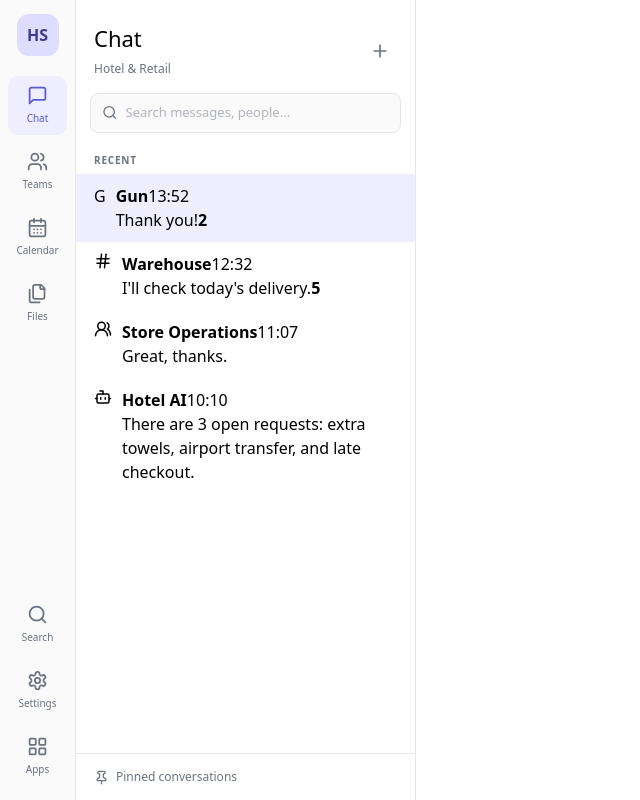
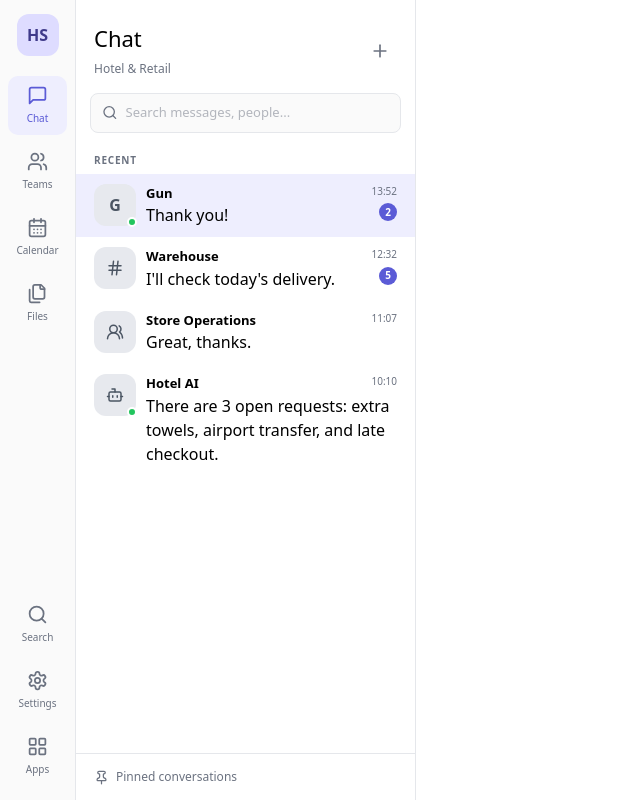
Before and after one commit to GunPkate/go_chat_dbdynamo, a Next.js app in the folder appsync-chat-go/frontend_next/: page / in a window 1280 px wide. Shown: the whole page, without its empty margins (0-640 px from the left). Built offline with nearby package versions, Linux system fonts and the light colour scheme.

Commit message:
fix converstionlist css

```diff
--- a/appsync-chat-go/frontend_next/components/css/ConversationList.css
+++ b/appsync-chat-go/frontend_next/components/css/ConversationList.css
@@ -1,9 +1,92 @@
-.conversation-list { height: 100%; display: flex; flex-direction: column; }
-.list-header { display: flex; align-items: center; justify-content: space-between; padding: 22px 18px 14px; }
-.list-header h1 { margin: 0; font-size: 22px; }
-.list-footer { margin-top: auto; padding: 14px 18px; border-top: 1px solid var(--border); color: var(--muted); font-size: 12px; display: flex; align-items: center; gap: 7px; }
-.list-section { overflow-y: auto; }
-.section-title { padding: 6px 18px; color: var(--muted); text-transform: uppercase; letter-spacing: .08em; font-size: 10px; font-weight: 700; }
+.avatar-wrap {
+  position: relative;
+  flex: 0 0 auto;
+}
+
+.conversation-avatar,
+.chat-avatar,
+.message-avatar {
+  display: grid;
+  place-items: center;
+  background: #e7e9ee;
+  color: #4b5563;
+  font-weight: 700;
+}
+
+.conversation-avatar {
+  width: 42px;
+  height: 42px;
+  border-radius: 12px;
+}
+
+.online-dot {
+  position: absolute;
+  right: -1px;
+  bottom: -1px;
+  width: 10px;
+  height: 10px;
+  border-radius: 50%;
+  background: #22c55e;
+  border: 2px solid white;
+}
+
+.conversation-main {
+  min-width: 0;
+  flex: 1;
+}
+
+.conversation-top,
+.conversation-bottom {
+  display: flex;
+  justify-content: space-between;
+  gap: 8px;
+}
+
+.conversation-top strong {
+  font-size: 13px;
+}
+
+.conversation-list {
+  height: 100%;
+  display: flex;
+  flex-direction: column;
+}
+
+.list-header {
+  display: flex;
+  align-items: center;
+  justify-content: space-between;
+  padding: 22px 18px 14px;
+}
+
+.list-header h1 {
+  margin: 0;
+  font-size: 22px;
+}
+
+.list-footer {
+  margin-top: auto;
+  padding: 14px 18px;
+  border-top: 1px solid var(--border);
+  color: var(--muted);
+  font-size: 12px;
+  display: flex;
+  align-items: center;
+  gap: 7px;
+}
+
+.list-section {
+  overflow-y: auto;
+}
+
+.section-title {
+  padding: 6px 18px;
+  color: var(--muted);
+  text-transform: uppercase;
+  letter-spacing: .08em;
+  font-size: 10px;
+  font-weight: 700;
+}
 
 .conversation-item {
   display: flex;
@@ -45,5 +128,38 @@
   background: var(--accent-soft);
 }
 
-.search-box { margin: 0 14px 14px; display: flex; gap: 8px; align-items: center; padding: 9px 11px; border: 1px solid var(--border); background: #fafafa; border-radius: 8px; color: var(--muted); }
-.search-box input { width: 100%; border: 0; outline: 0; background: transparent; font-size: 13px; }
+.search-box {
+  margin: 0 14px 14px;
+  display: flex;
+  gap: 8px;
+  align-items: center;
+  padding: 9px 11px;
+  border: 1px solid var(--border);
+  background: #fafafa;
+  border-radius: 8px;
+  color: var(--muted);
+}
+
+.search-box input {
+  width: 100%;
+  border: 0;
+  outline: 0;
+  background: transparent;
+  font-size: 13px;
+}
+
+.time {
+  color: var(--muted);
+  font-size: 10px;
+}
+
+.unread {
+  min-width: 18px;
+  height: 18px;
+  border-radius: 9px;
+  display: grid;
+  place-items: center;
+  background: var(--accent);
+  color: white;
+  font-size: 10px;
+}
```
